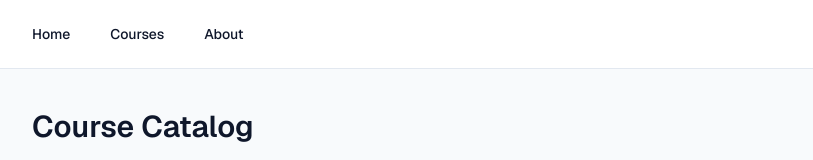
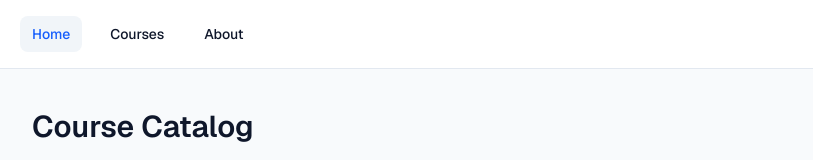
Before and after one commit to yaroslavKonyukhov/course-catalog, a Next.js app: page / in a window 1280 px wide. Shown: the top 160 px of the page, without its empty margins (56-869 px from the left). Built offline with nearby package versions, Linux system fonts and the light colour scheme.

Commit message:
feat: highlight the current page in a client NavBar component

```diff
--- a/app/layout.tsx
+++ b/app/layout.tsx
@@ -1,6 +1,6 @@
 import type { Metadata } from "next";
-import Link from "next/link";
 import { Geist } from "next/font/google";
+import { NavBar } from "@/components/NavBar";
 import { cn } from "@/lib/utils";
 import "./globals.css";
 
@@ -20,17 +20,7 @@ export default function RootLayout({
     <html lang="en" className={cn("font-sans", geist.variable)}>
       <body className="min-h-screen bg-slate-50 text-slate-900">
         <header className="border-b border-slate-200 bg-white">
-          <nav className="mx-auto flex max-w-6xl gap-4 px-3 py-4 text-sm font-medium">
-            <Link href="/" className="px-3 py-2 rounded-md hover:bg-slate-100">
-              Home
-            </Link>
-            <Link href="/courses" className="px-3 py-2 rounded-md hover:bg-slate-100">
-              Courses
-            </Link>
-            <Link href="/about" className="px-3 py-2 rounded-md hover:bg-slate-100">
-              About
-            </Link>
-          </nav>
+          <NavBar />
         </header>
         <main className="mx-auto max-w-6xl px-6 py-10">{children}</main>
       </body>
--- /dev/null
+++ b/components/NavBar.tsx
@@ -0,0 +1,37 @@
+"use client";
+
+import Link from "next/link";
+import { usePathname } from "next/navigation";
+import { cn } from "@/lib/utils";
+
+const links = [
+  { href: "/", label: "Home" },
+  { href: "/courses", label: "Courses" },
+  { href: "/about", label: "About" },
+];
+
+export function NavBar() {
+  const pathname = usePathname();
+
+  function isActive(href: string) {
+    return pathname === href || pathname.startsWith(`${href}/`);
+  }
+
+  return (
+    <nav className="mx-auto flex max-w-6xl gap-4 px-3 py-4 text-sm font-medium">
+      {links.map((link) => (
+        <Link
+          key={link.href}
+          href={link.href}
+          aria-current={isActive(link.href) ? "page" : undefined}
+          className={cn(
+            "px-3 py-2 rounded-md hover:bg-slate-100",
+            isActive(link.href) && "bg-slate-100 text-blue-600"
+          )}
+        >
+          {link.label}
+        </Link>
+      ))}
+    </nav>
+  );
+}
```
